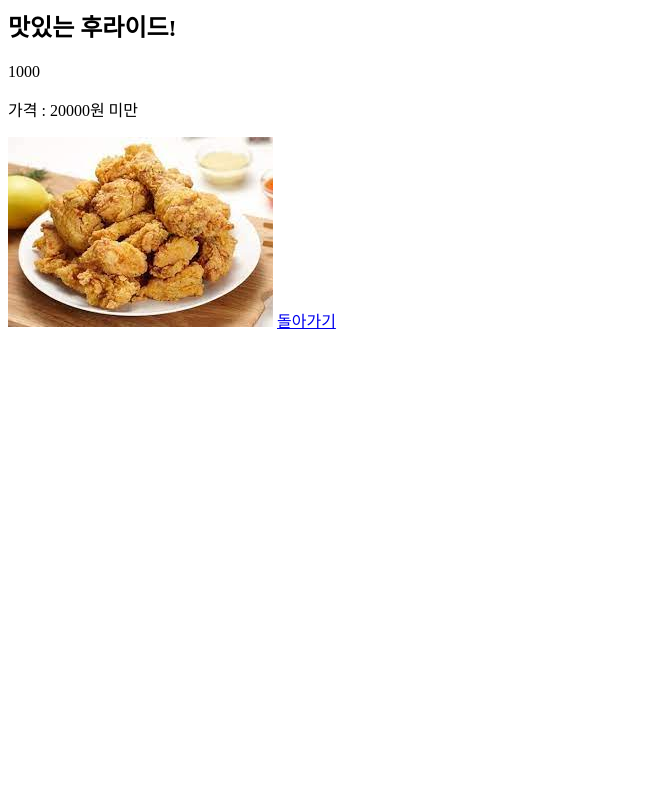
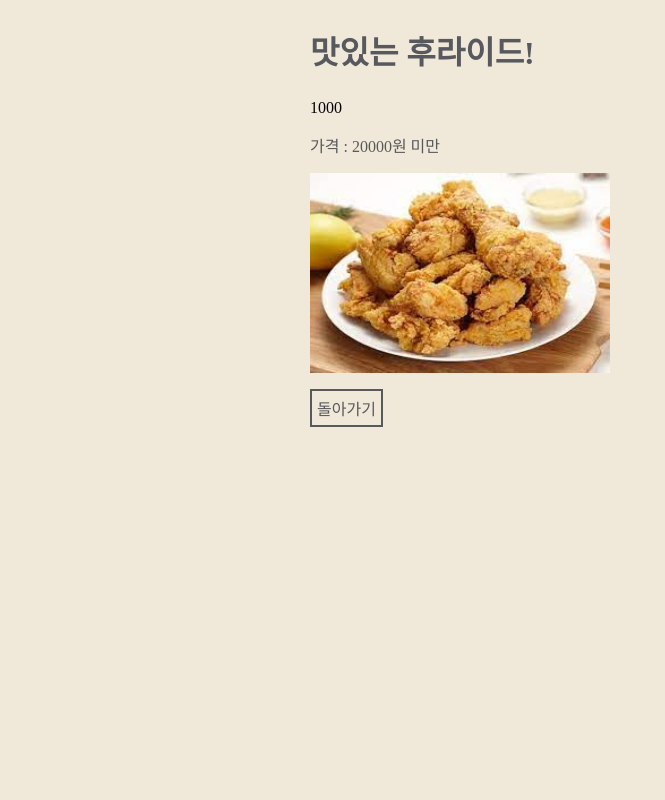
Before and after one commit to IT-HONGREAT/django_food_project, a Django app: page /foods/menu/1/ in a window 1280 px wide. Shown: the whole page, without its empty margins (0-665 px from the left). Run offline with Django 3.2, Linux system fonts and the light colour scheme; data comes from the database, SQL or seed files in the repository; parts of the project's set-up code (start-up, migrations or seed data) failed here and were passed over; some web fonts are replaced.

Commit message:
detail 페이지 css설정 및 적용

```diff
--- /dev/null
+++ b/foods/static/foods/css/styles_detail.css
@@ -0,0 +1,56 @@
+@font-face {
+  src: url("../fonts/BMJUA_ttf.ttf");
+  font-family : Jua;
+}
+* {
+  box-sizing: border-box;
+  font-family: Jua;
+}
+
+body {
+  background-color : #f0e8d9;
+}
+
+h2 {
+  font-size:32px;
+  color: #58595e;
+}
+
+.header h3 {
+  color: #58595b;
+  text-align: center;
+}
+
+.food-detail {
+  width:660px;
+  margin-left: auto;
+  margin-right: auto;
+}
+
+.food-detail h3 {
+  color: #58595b;
+  font-size: 32px;
+}
+
+.food-detail p {
+  color: #58595b;
+  font-size: 16px;
+  text-align: left;
+}
+
+.food-detail img {
+    display: block;
+    margin-bottom: 16px;
+    width: 300px;
+    height: 200px;
+}
+
+.food-detail a {
+  color: #58595b;
+  font-size: 16px;
+  text-decoration: none;
+  border: #58595b 2px solid;
+  padding: 5px;
+  display: inline-block;
+
+}
--- a/foods/templates/foods/detail.html
+++ b/foods/templates/foods/detail.html
@@ -1,9 +1,20 @@
 {% load static %}
 
-<h2>{{menu.name}}</h2>
+<!DOCTYPE html>
+<html>
+<head>
+  <title>Food Info</title>
+  <meta charset="utf-8">
+  <link rel="stylesheet" href={% static "foods/css/styles_detail.css"%}>
+</head>
+<body>
+<div class="food-detail">
+  <h2>{{menu.name}}</h2>
 <div>{{menu.calorie}}</div>
 <p>{{menu.description}}</p>
 
 <img src={% get_static_prefix %}{{menu.img_path}} />
 
-<a href="/foods/menu/">돌아가기</a>
+<a href="/foods/menu/">돌아가기</a
+</body>
+</html>
```
Also changed, not shown: 1 other file.
